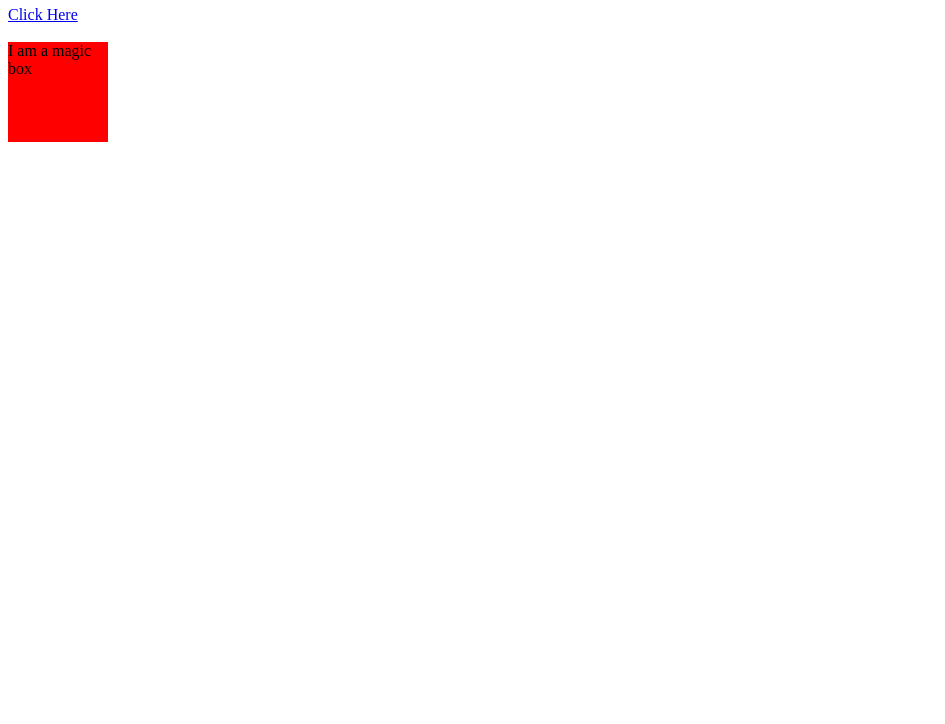
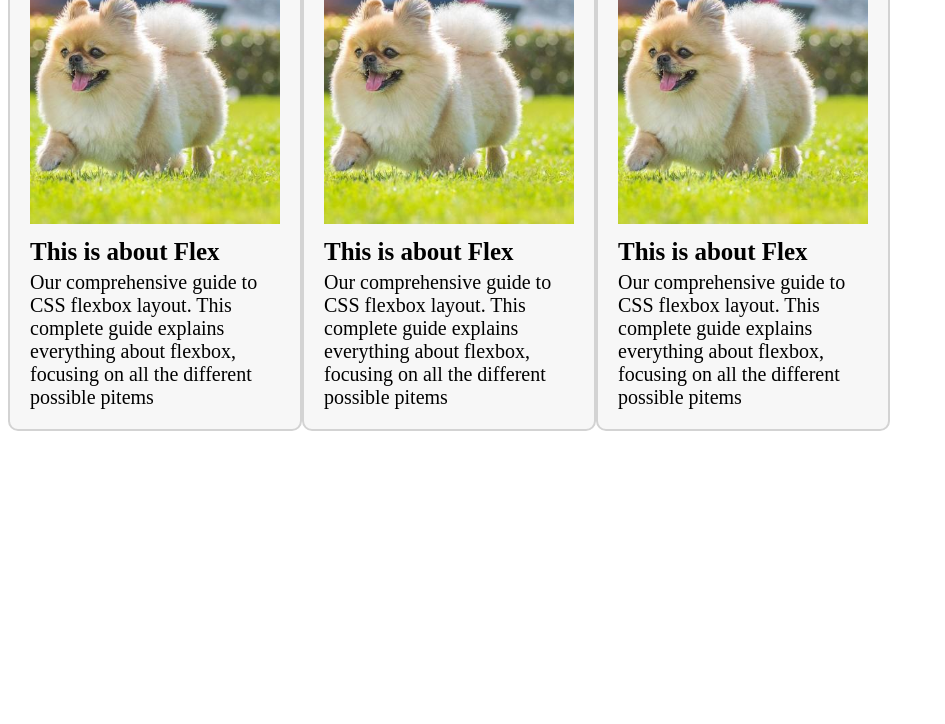
Before and after one commit to Kavinkumarsimple/2522WebApp, a plain HTML site: page index.html in a window 1280 px wide. Shown: the part 76-800 px from the top of the page, without its empty margins (0-945 px from the left). Drawn offline with Linux system fonts and the light colour scheme.

Commit message:
first clone done

```diff
--- a/css/style.css
+++ b/css/style.css
@@ -29,3 +29,34 @@
   --main-color: red;
   --contentSize: 12px;
 }
+
+.card {
+  border: 2px solid rgb(211, 211, 211);
+  border-radius: 10px;
+  width: 250px;
+  padding: 20px;
+  background-color: rgb(247, 247, 247);
+}
+
+.cardImg {
+  object-fit: cover;
+  width: 250px;
+  height: 270px;
+}
+
+.cardTitle {
+  font-size: 25px;
+  padding: 0;
+  margin: 10px 0px 0px 0px;
+  font-weight: bold;
+}
+
+.cardDesc {
+  font-size: 20px;
+  padding: 0;
+  margin: 5px 0px 0px 0px;
+}
+
+.cardsContainer {
+  display: flex;
+}
--- a/index.html
+++ b/index.html
@@ -4,13 +4,38 @@
     <link rel="stylesheet" href="css/style.css" />
   </head>
   <body>
-    <h1 class="custom_title"> This is the home page </h1>
-    <a href="products.html"> Click Here </a>
-    <br><br>
-    <div class="magic_box"> I am a magic box</div>
+    <div class="cardsContainer">
+
+      <div class="card">
+        <img class="cardImg" src="assets/images/wallpaper.jpg" />
+        <p class="cardTitle">This is about Flex</p>
+        <p class="cardDesc">
+          Our comprehensive guide to CSS flexbox layout. This complete guide
+          explains everything about flexbox, focusing on all the different
+          possible pitems
+        </p>
+      </div>
+
+      <div class="card">
+        <img class="cardImg" src="assets/images/wallpaper.jpg" />
+        <p class="cardTitle">This is about Flex</p>
+        <p class="cardDesc">
+          Our comprehensive guide to CSS flexbox layout. This complete guide
+          explains everything about flexbox, focusing on all the different
+          possible pitems
+        </p>
+      </div>
+
+      <div class="card">
+        <img class="cardImg" src="assets/images/wallpaper.jpg" />
+        <p class="cardTitle">This is about Flex</p>
+        <p class="cardDesc">
+          Our comprehensive guide to CSS flexbox layout. This complete guide
+          explains everything about flexbox, focusing on all the different
+          possible pitems
+        </p>
+      </div>
+
+    </div>
   </body>
 </html>
-
- <!-- ahsdbsad
- asdads
- asdads -->
```
